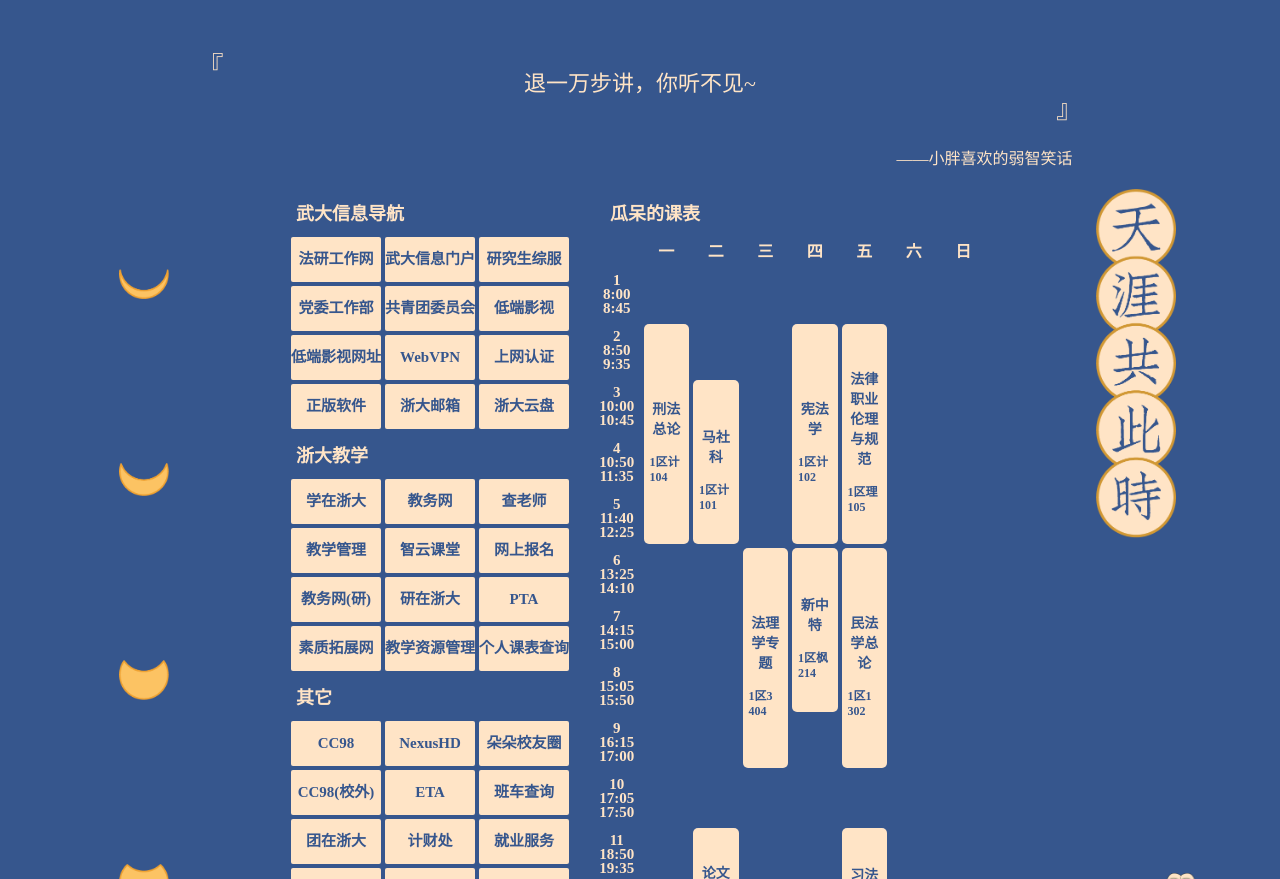
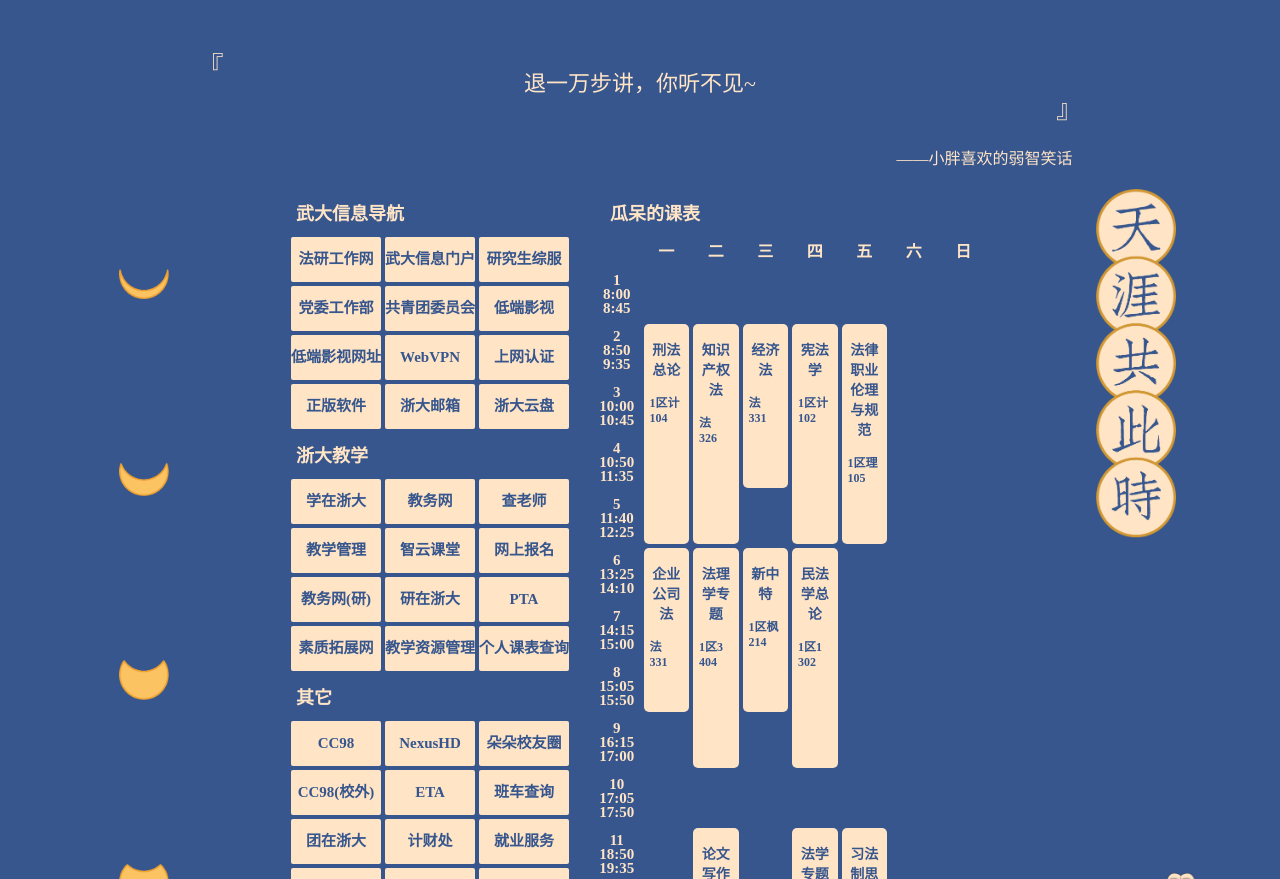
Before and after one commit to Oddyti/GoosePage, a plain HTML site: page index.html in a window 1280 px wide. Shown: the part 73-952 px from the top of the page. Drawn offline with Linux system fonts and the light colour scheme; a web font is replaced by a local one.

Commit message:
中秋最终版

```diff
--- a/css/schedule.css
+++ b/css/schedule.css
@@ -49,6 +49,7 @@ td {
     border-radius: 5px;
     text-align: left;
     padding: 0px px;
+    vertical-align: top;
     /* border: 1px solid #e85e76; */
 }
 .classname{
--- a/css/style.css
+++ b/css/style.css
@@ -1,15 +1,8 @@
-@font-face {
-    font-family: "朱雀仿宋";
-    src: url(../fonts/ZhuqueFangsong-Regular.ttf);
-}
 :root {
     --bg-color: #36568d;
     --fr-color: #ffe4c6;
 }
-html,
-body {
-    font-family: "朱雀仿宋";
-}
+
 body {
     background-color: var(--bg-color);
 }
@@ -92,7 +85,7 @@ body {
 }
 
 .yiyan-box {
-    /* display: none; */
+    display: flex;
     margin: auto;
     margin-top: 50px;
     margin-bottom: 20px;
@@ -115,7 +108,6 @@ body {
 }
 
 .yiyan-word {
-    font-family: "朱雀仿宋";
     font-size: 22px;
     text-align: center;
     padding: 20px 20px;
--- a/index.html
+++ b/index.html
@@ -78,8 +78,8 @@
                     <tr>
                         <th class="time">2<br>8:50<br>9:35</th>
                         <td rowspan="4" class="classes"><p class="classname">刑法总论</p><p class="classroom">1区计</p><p class="classroom">104</p></td>
-                        <td></td>
-                        <td></td>
+                        <td rowspan="4" class="classes"><p class="classname">知识产权法</p><p class="classroom">法</p><p class="classroom">326</p></td>
+                        <td rowspan="3" class="classes"><p class="classname">经济法</p><p class="classroom">法</p><p class="classroom">331</p></td>
                         <td rowspan="4" class="classes"><p class="classname">宪法学</p><p class="classroom">1区计</p><p class="classroom">102</p></td>
                         <td rowspan="4" class="classes"><p class="classname">法律职业伦理与规范</p><p class="classroom">1区理</p><p class="classroom">105</p></td>
                         <td></td>
@@ -87,14 +87,11 @@
                     </tr>
                     <tr>
                         <th class="time">3<br>10:00<br>10:45</th>
-                        <td rowspan="3" class="classes"><p class="classname">马社科</p><p class="classroom">1区计</p><p class="classroom">101</p></td>
-                        <td></td>
                         <td></td>
                         <td></td>
                     </tr>
                     <tr>
                         <th class="time">4<br>10:50<br>11:35</th>
-                        <td></td>
                         <td></td>
                         <td></td>
                     </tr>
@@ -106,8 +103,7 @@
                     </tr>
                     <tr>
                         <th class="time">6<br>13:25<br>14:10</th>
-                        <td></td>
-                        <td></td>
+                        <td rowspan="3" class="classes"><p class="classname">企业公司法</p><p class="classroom">法</p><p class="classroom">331</p></td>
                         <td rowspan="4" class="classes"><p class="classname">法理学专题</p><p class="classroom">1区3</p><p class="classroom">404</p></td>
                         <td rowspan="3" class="classes"><p class="classname">新中特</p><p class="classroom">   1区枫</p><p class="classroom">214</p></td>
                         <td rowspan="4" class="classes"><p class="classname">民法学总论</p><p class="classroom">1区1</p><p class="classroom">302</p></td>
@@ -119,11 +115,9 @@
                         <td></td>
                         <td></td>
                         <td></td>
-                        <td></td>
                     </tr>
                     <tr>
                         <th class="time">8<br>15:05<br>15:50</th>
-                        <td></td>
                         <td></td>
                         <td></td>
                         <td></td>
@@ -149,9 +143,9 @@
                     <tr>
                         <th class="time">11<br>18:50<br>19:35</th>
                         <td></td>
-                        <td rowspan="3" class="classes"><p class="classname">论文写作指导</p><p class="classroom"></p><p class="classroom">模拟法庭</p></td>
+                        <td rowspan="3" class="classes"><p class="classname">论文写作指导</p><p class="classroom">单周</p><p class="classroom">模拟法庭</p></td>
                         <td></td>
-                        <td></td>
+                        <td rowspan="3" class="classes"><p class="classname">法学专题研究</p><p class="classroom">法</p><p class="classroom">121</p></td>
                         <td rowspan="3" class="classes"><p class="classname">习法制思想</p><p class="classroom">法</p><p class="classroom">122</p></td>
                         <td></td>
                         <td></td>
@@ -162,11 +156,9 @@
                         <td></td>
                         <td></td>
                         <td></td>
-                        <td></td>
                     </tr>
                     <tr>
                         <th class="time">13<br>20:30<br>21:15</th>
-                        <td></td>
                         <td></td>
                         <td></td>
                         <td></td>
```
Also changed, not shown: 1 other file.
